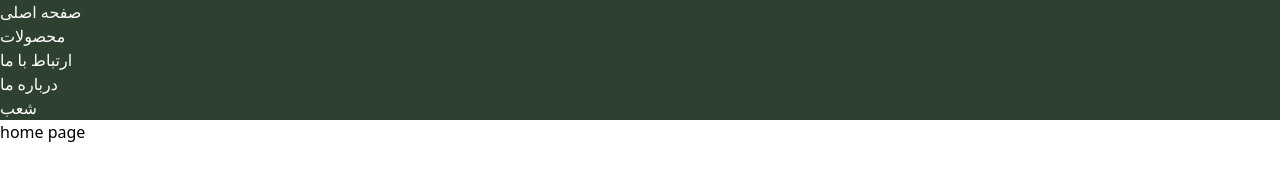
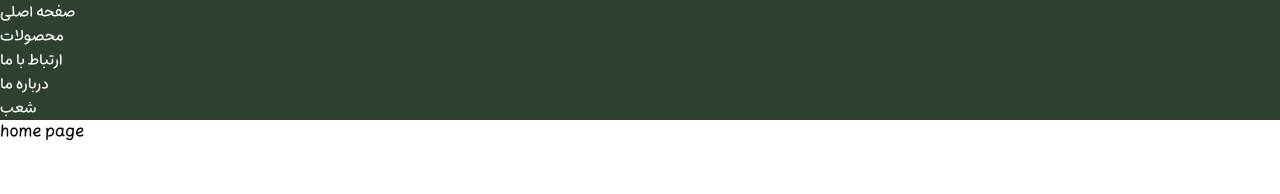
Before and after one commit to Niloofar-Palvaneh/landing_store, a Next.js app: page / in a window 1280 px wide. Shown: the top 194 px of the page. Built offline with nearby package versions, Linux system fonts and the light colour scheme.

Commit message:
change font family

```diff
--- a/src/app/globals.css
+++ b/src/app/globals.css
@@ -5,3 +5,16 @@
   --color-primary: #2E4030;
   --color-secondary: #AD8C47;
 }
+
+@font-face {
+  font-family: "mikhak_ttf";
+  src: url(./../../fonts/Mikhak-DS2-Medium.ttf);
+}
+@font-face {
+  font-family: "mikhak_woff2";
+  src: url(./../../fonts/Mikhak-DS2-Medium.woff2);
+}
+
+body{
+  font-family: 'mikhak_ttf' , 'mikhak_woff2';
+}
```
Also changed, not shown: fonts/Mikhak-DS2-Medium.ttf (added), fonts/Mikhak-DS2-Medium.woff2 (added).
